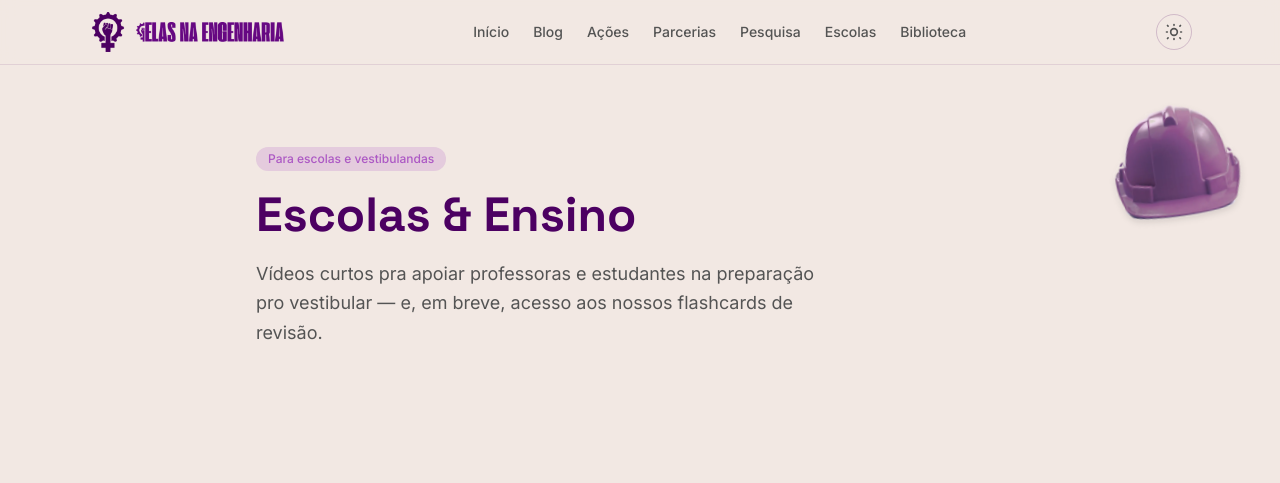
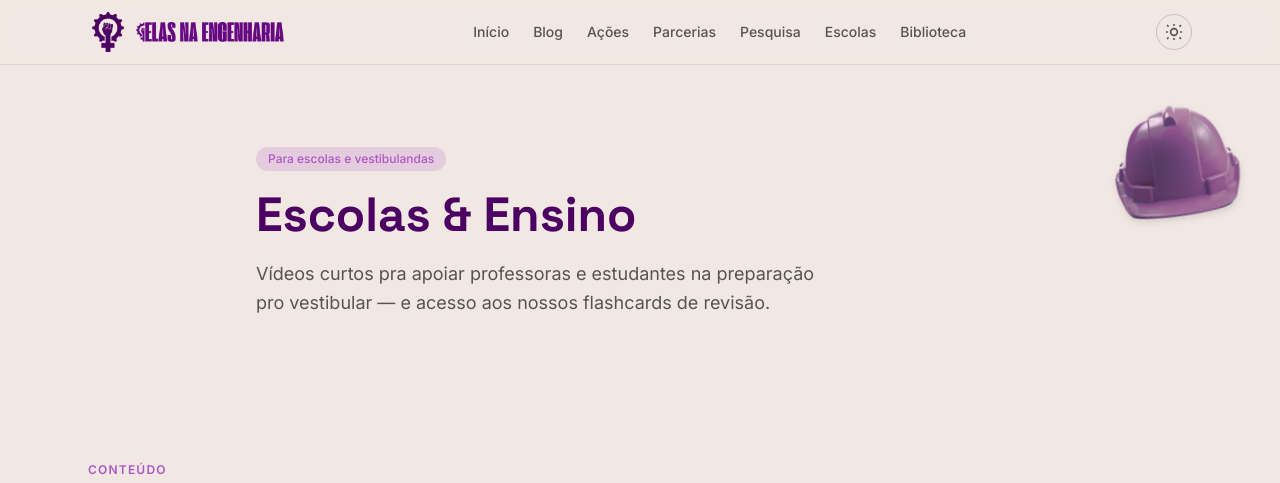
Before and after one commit to elasengunicamp/website, an Astro site: page /escolas in a window 1280 px wide. Shown: the top 483 px of the page. Built offline with nearby package versions, Linux system fonts and the light colour scheme; Astro itself is replaced by a stand-in of ours.

Commit message:
fix(site): remover "em breve" do texto de flashcards em escolas

```diff
--- a/src/pages/escolas.astro
+++ b/src/pages/escolas.astro
@@ -30,7 +30,7 @@
         Escolas &amp; Ensino
       </h1>
       <p class="mt-5 max-w-xl font-body text-lg leading-relaxed text-ink dark:text-ink-dark">
-        Vídeos curtos pra apoiar professoras e estudantes na preparação pro vestibular — e, em breve,
+        Vídeos curtos pra apoiar professoras e estudantes na preparação pro vestibular — e
         acesso aos nossos flashcards de revisão.
       </p>
     </div>
```
